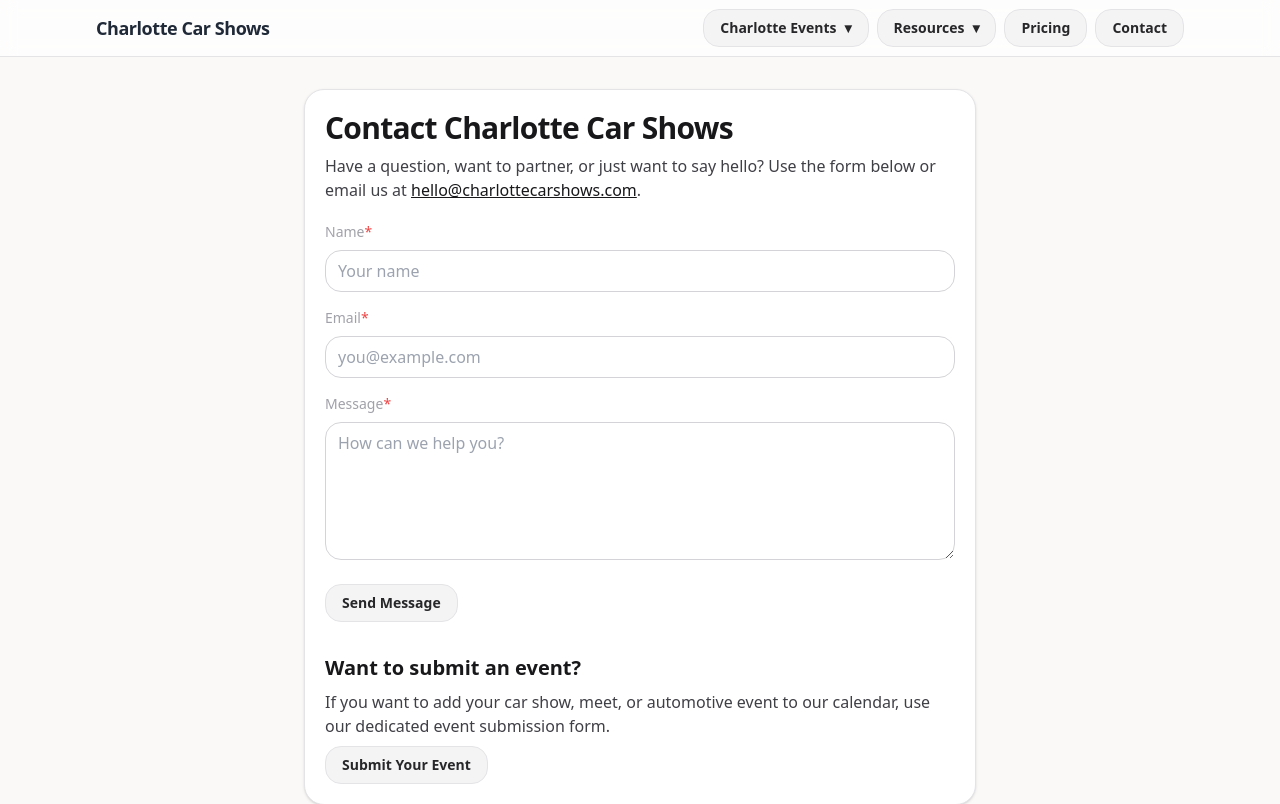
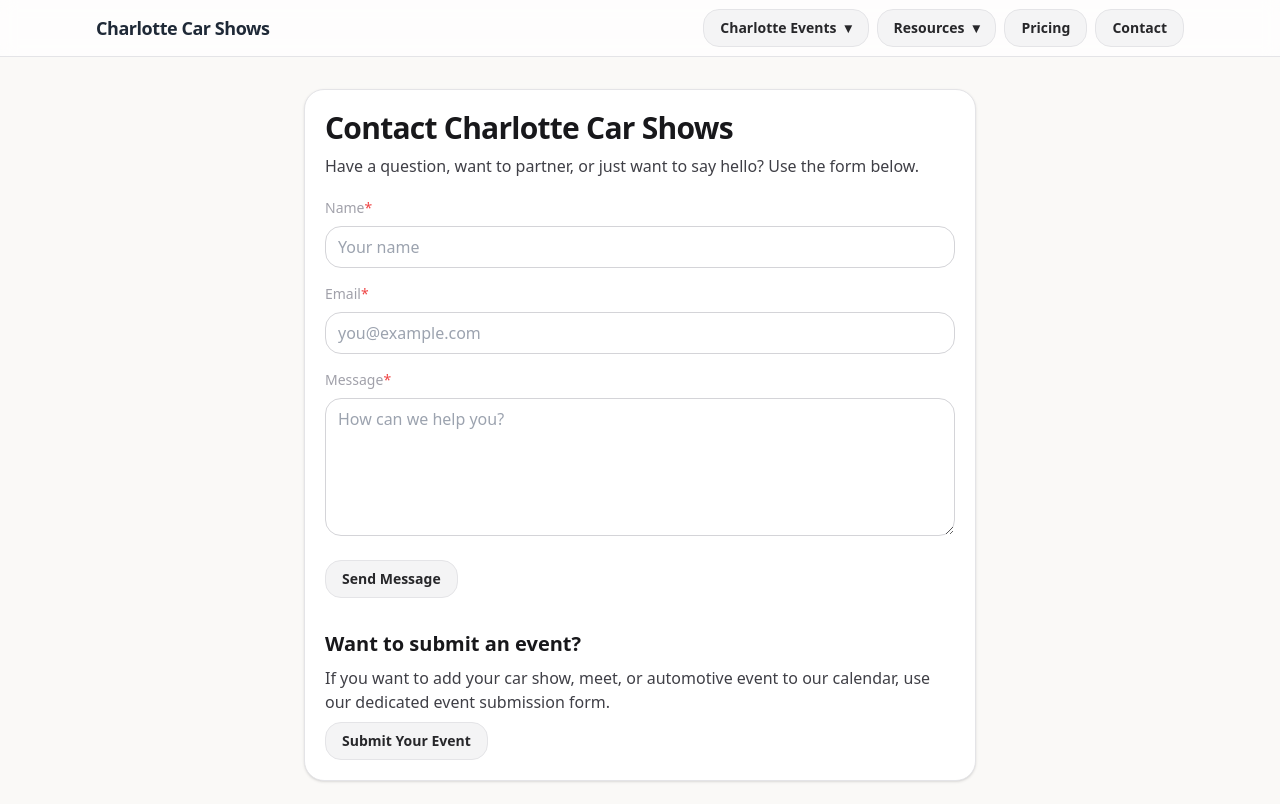
Before and after one commit to kevinscooke/ccs26, a Next.js app: page /contact in a window 1280 px wide. Shown: the top 804 px of the page. Built offline with nearby package versions, Linux system fonts and the light colour scheme.

Commit message:
does this fix contact?

```diff
--- a/app/contact/page.tsx
+++ b/app/contact/page.tsx
@@ -24,7 +24,7 @@ export default function Contact() {
     <section className="ccs-card max-w-2xl mx-auto">
       <h1 className="text-3xl font-semibold tracking-tight mb-2 text-zinc-900">Contact Charlotte Car Shows</h1>
       <p className="mb-4 text-zinc-700">
-        Have a question, want to partner, or just want to say hello? Use the form below or email us at <a className="underline text-zinc-900" href="mailto:hello@charlottecarshows.com">hello@charlottecarshows.com</a>.
+        Have a question, want to partner, or just want to say hello? Use the form below.
       </p>
 
       {/* Contact Form */}
```
